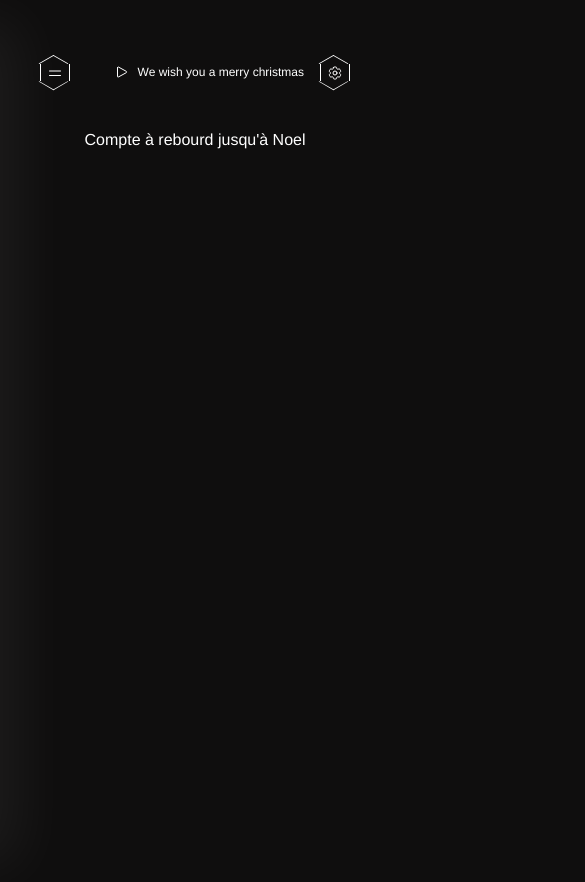
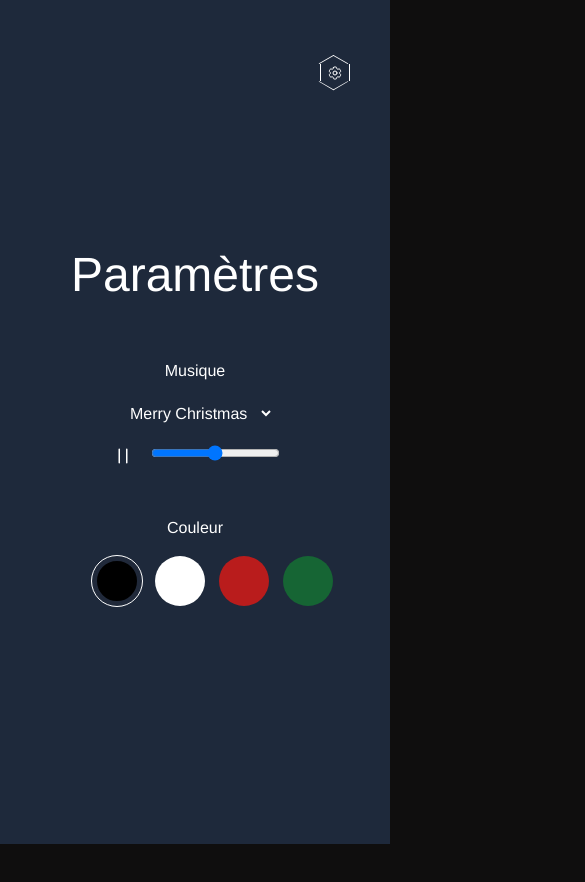
Before and after one commit to fifi-dev/laLettreDeNoel, a Vue app: page / in a window 390 px wide. Shown: the top 882 px of the page, 585 px wide, since content can reach past the window. After the commit the page ends 844 px from the top, so only its background shows below. Built offline with nearby package versions, Linux system fonts and the light colour scheme.

Commit message:
working pause play

```diff
--- a/src/components/HeaderComponent.vue
+++ b/src/components/HeaderComponent.vue
@@ -1,59 +1,78 @@
 <template>
     <div class="absolute z-20 top-0 w-full left-0 py-16 px-24 max-sm:px-10 flex justify-between items-center">
-        <MenuComponent></MenuComponent>
-        <div @click="displayMenu = !displayMenu; menuToggle()" class="hexagon w-1/4 z-50 menu-button">
+        <div @click="displayMenu = !displayMenu; menuToggle()" class="hexagon w-1/4 z-30 menu-button">
             <svg v-if="displayMenu" xmlns="http://www.w3.org/2000/svg" fill="none" viewBox="0 0 24 24" stroke-width="1.5" stroke="currentColor" class="w-4 h-4">
                 <path stroke-linecap="round" stroke-linejoin="round" d="M3.75 9h16.5m-16.5 6.75h16.5" />
             </svg>
             <svg v-else xmlns="http://www.w3.org/2000/svg" fill="none" viewBox="0 0 24 24" stroke-width="1.5" stroke="currentColor" class="w-4 h-4">
                 <path stroke-linecap="round" stroke-linejoin="round" d="M6 18L18 6M6 6l12 12" />
             </svg>
-
         </div>
+        <MenuComponent></MenuComponent>
+        <SettingsComponent></SettingsComponent>
         <div class="flex">
             <div>
                 <div class="flex text-xs items-center">
-                    <audio controls autoplay class="absolute -top-60">
+                    <audio autoplay controls class=" bgMusic absolute -top-60">
                         <source src="../assets/audio/merryChristmas.mp3" type="audio/mp3">
                     </audio>
-                    <svg xmlns="http://www.w3.org/2000/svg" fill="none" viewBox="0 0 24 24" stroke-width="1.5" stroke="currentColor" class="w-4 h-4 mr-2">
+                    <!-- <svg xmlns="http://www.w3.org/2000/svg" fill="none" viewBox="0 0 24 24" stroke-width="1.5" stroke="currentColor" class="w-4 h-4 mr-2">
                         <path stroke-linecap="round" stroke-linejoin="round" d="M5.25 5.653c0-.856.917-1.398 1.667-.986l11.54 6.348a1.125 1.125 0 010 1.971l-11.54 6.347a1.125 1.125 0 01-1.667-.985V5.653z" />
                     </svg>
-                    <p>We wish you a merry christmas</p>
+                    <p>We wish you a merry christmas</p>-->
                 </div>
             </div>
-            <div class="hexagon w-1/4 ml-4">
-                <svg xmlns="http://www.w3.org/2000/svg" fill="none" viewBox="0 0 24 24" stroke-width="1.5" stroke="currentColor" class="w-4 h-4">
+            <div @click="displaySettings = !displaySettings; settingsToggle()" class="hexagon z-50 w-1/4 ml-4">
+                <svg v-if="displaySettings" xmlns="http://www.w3.org/2000/svg" fill="none" viewBox="0 0 24 24" stroke-width="1.5" stroke="currentColor" class="w-4 h-4">
                     <path stroke-linecap="round" stroke-linejoin="round" d="M9.594 3.94c.09-.542.56-.94 1.11-.94h2.593c.55 0 1.02.398 1.11.94l.213 1.281c.063.374.313.686.645.87.074.04.147.083.22.127.324.196.72.257 1.075.124l1.217-.456a1.125 1.125 0 011.37.49l1.296 2.247a1.125 1.125 0 01-.26 1.431l-1.003.827c-.293.24-.438.613-.431.992a6.759 6.759 0 010 .255c-.007.378.138.75.43.99l1.005.828c.424.35.534.954.26 1.43l-1.298 2.247a1.125 1.125 0 01-1.369.491l-1.217-.456c-.355-.133-.75-.072-1.076.124a6.57 6.57 0 01-.22.128c-.331.183-.581.495-.644.869l-.213 1.28c-.09.543-.56.941-1.11.941h-2.594c-.55 0-1.02-.398-1.11-.94l-.213-1.281c-.062-.374-.312-.686-.644-.87a6.52 6.52 0 01-.22-.127c-.325-.196-.72-.257-1.076-.124l-1.217.456a1.125 1.125 0 01-1.369-.49l-1.297-2.247a1.125 1.125 0 01.26-1.431l1.004-.827c.292-.24.437-.613.43-.992a6.932 6.932 0 010-.255c.007-.378-.138-.75-.43-.99l-1.004-.828a1.125 1.125 0 01-.26-1.43l1.297-2.247a1.125 1.125 0 011.37-.491l1.216.456c.356.133.751.072 1.076-.124.072-.044.146-.087.22-.128.332-.183.582-.495.644-.869l.214-1.281z" />
                     <path stroke-linecap="round" stroke-linejoin="round" d="M15 12a3 3 0 11-6 0 3 3 0 016 0z" />
                 </svg>
-
+                <svg v-else xmlns="http://www.w3.org/2000/svg" fill="none" viewBox="0 0 24 24" stroke-width="1.5" stroke="currentColor" class="w-4 h-4">
+                    <path stroke-linecap="round" stroke-linejoin="round" d="M17.25 8.25L21 12m0 0l-3.75 3.75M21 12H3" />
+                </svg>
             </div>
         </div>
     </div>
 </template>
 <script>
 import MenuComponent from './MenuComponent.vue';
+import SettingsComponent from './SettingsComponent.vue';
 
 export default {
     name: "HeaderComponent",
     data() {
         return {
             displayMenu: true,
+            displaySettings: true,
         }
     },
-    components: { MenuComponent },
+    components: {
+        MenuComponent,
+        SettingsComponent
+    },
     methods: {
         menuToggle: function(){
             var menu = document.querySelector('.menu-component');
             if(this.displayMenu === false){
                     menu.style.transform="translateX(0%)";
-                    menu.style.transition=" all 2s"
+                    menu.style.transition=" all 1.3s ease"
             }else {
                 console.log("le menu est affiché")
                 menu.style.transform="translateX(-100%)";
-                menu.style.transition=" all 1.5s" ;
-                menu.style.animatation="slidein 1s ease";
+                menu.style.transition=" all 1.2s ease" ;
+                menu.style.animatation="slidein 1s ease-out";
+
+            }
+        },
+        settingsToggle: function(){
+            var settings = document.querySelector('.settings-component');
+            if(this.displaySettings === false){
+                    settings.style.transform="translateX(0%)";
+                    settings.style.transition=" all 1.3s ease"
+            }else {
+                settings.style.transform="translateX(100%)";
+                settings.style.transition=" all 1.2s ease" ;
+                settings.style.animatation="slidein 1s ease-out";
 
             }
         }
@@ -112,16 +131,5 @@ export default {
     border-left: solid 1.4142135623730951px #ffffff;
 }
 
-@keyframes slidein {
-from {
-    transform: skewX(10deg);
-}
-
-to {
-    transform: skewX(0deg);
-}
-
-}
-
 
 </style>
--- a/src/components/MenuComponent.vue
+++ b/src/components/MenuComponent.vue
@@ -1,5 +1,5 @@
 <template>
-        <nav class="menu-component absolute z-40 w-full bg-green-800 h-screen top-0 left-0 flex items-center justify-center">
+        <nav class="menu-component absolute z-20 w-full bg-green-800 h-screen top-0 left-0 flex items-center justify-center">
             <ul class="relative  max-sm:block">
                 <li class="nav-item">Accueil</li>
                 <li class="nav-item">La boite aux lettres</li>
@@ -36,4 +36,11 @@ nav{
 .nav-item:hover{
     transform: scale(1.2);
 }
+
+@media screen and (max-width: 767px){
+nav{
+    font-size: 3rem;
+
+}
+}
 </style>
--- /dev/null
+++ b/src/components/SettingsComponent.vue
@@ -0,0 +1,96 @@
+<template>
+    <div class="settings-component w-full h-screen top-0 left-0 absolute bg-slate-800 z-40 flex justify-center items-center">
+        <div>
+            <h2> Paramètres</h2>
+            <div class="my-12">
+                <p >Musique</p>
+                <div class="my-4">
+                    <select name="musiqueChoice" id="musiqueChoice">
+                        <option value="merryChristmas">Merry Christmas</option>
+                        <option value="jingleBells">Jingle Bells</option>
+                    </select>
+                </div>
+                <div class="flex justify-center items-center">
+                    <div @click="toggleAudio()" class="mr-4">
+                        <svg v-if="bgSoundPlaying" xmlns="http://www.w3.org/2000/svg" fill="none" viewBox="0 0 24 24" stroke-width="1.5" stroke="currentColor" class="w-6 h-6">
+                            <path stroke-linecap="round" stroke-linejoin="round" d="M15.75 5.25v13.5m-7.5-13.5v13.5" />
+                        </svg>
+                        <svg v-else xmlns="http://www.w3.org/2000/svg" fill="none" viewBox="0 0 24 24" stroke-width="1.5" stroke="currentColor" class="w-6 h-6">
+                            <path stroke-linecap="round" stroke-linejoin="round" d="M5.25 5.653c0-.856.917-1.398 1.667-.986l11.54 6.348a1.125 1.125 0 010 1.971l-11.54 6.347a1.125 1.125 0 01-1.667-.985V5.653z" />
+                        </svg>
+                    </div>
+                    <div>
+                        <input type="range" name="" id="" min="0" max="100">
+                    </div>
+                </div>
+            </div>
+            <div>
+                Couleur
+                <div class="grid grid-cols-4 gap-12 mt-4 w-3/5 m-auto">
+                    <div class=" color-choice bg-black dark-bg color-active"></div>
+                    <div class="color-choice bg-white"></div>
+                    <div class="color-choice bg-red-700"></div>
+                    <div class="color-choice bg-green-800"></div>
+                </div>
+            </div>
+        </div>
+    </div>
+</template>
+<script>
+export default {
+    name: 'SettingsComponent',
+    data() {
+        return {
+            bgSoundPlaying: true,
+        }
+    },
+    methods:{
+        toggleAudio: function(){
+            var bgMusic = document.querySelector(".bgMusic");
+            if(this.bgSoundPlaying === true){
+                bgMusic.pause();
+                this.bgSoundPlaying = false;
+                console.log("la musique a été stopé" + this.bgSoundPlaying)
+            }else{
+                bgMusic.play();
+                this.bgSoundPlaying = true;
+                console.log("la musique a été relancé" + this.bgSoundPlaying)
+            }
+        }
+    },
+    mounted(){
+
+    }
+    }
+</script>
+
+<style scoped>
+h2{
+font-size: 5rem;
+}
+
+select{
+    /*color: black;*/
+    padding: 5px 10px;
+    background: transparent;
+    outline: none;
+}
+
+.color-choice{
+    content: "";
+    height: 50px;
+    width: 50px;
+    border-radius: 50%;
+}
+
+.color-active{
+    border: 5px solid #20293A;
+    outline: 1px solid white;
+}
+@media screen and (max-width: 767px){
+h2{
+    font-size: 3rem
+}
+
+}
+</style>
```
